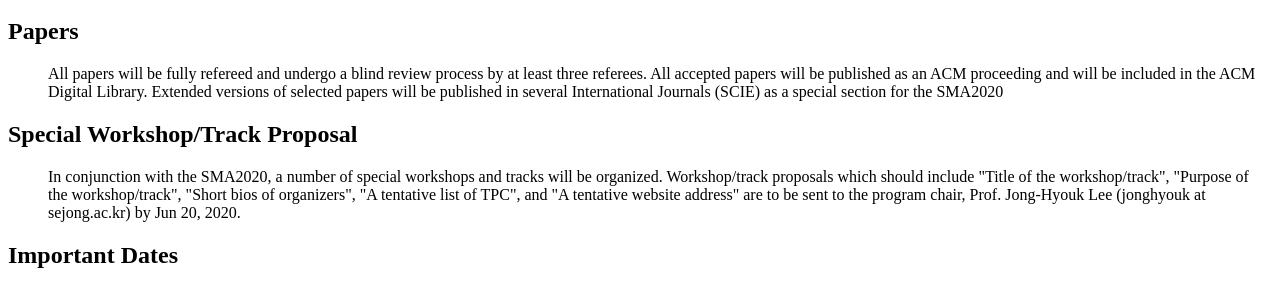
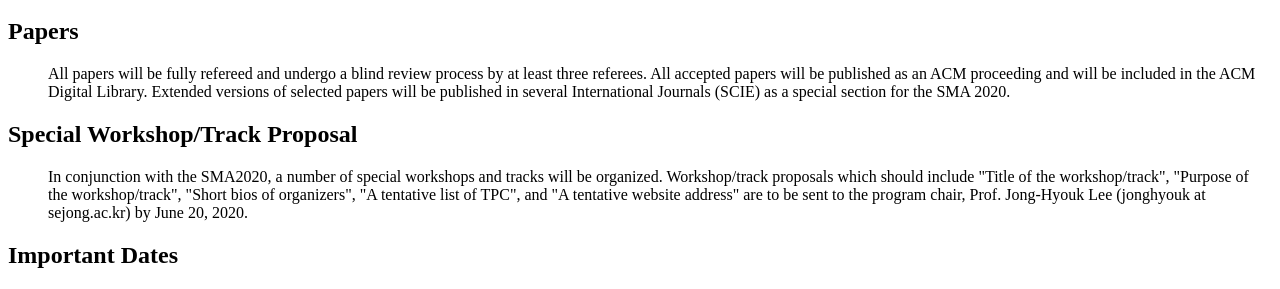
Before and after one commit to icea-conf/sma-2020.github.io, a Jekyll site: the page built from papers/index.html, in a window 1280 px wide. Shown: the part 700-989 px from the top of the page. Built offline with Jekyll 4.4.1, drawn with Linux system fonts in a browser that asks for light colours.

Commit message:
Update index.html

```diff
--- a/papers/index.html
+++ b/papers/index.html
@@ -39,14 +39,14 @@
 
             <h2>Papers</h2>
             <ul>
-                        <p>All papers will be fully refereed and undergo a blind review process by at least three referees. All accepted papers will be published as an ACM proceeding and will be included in the ACM Digital Library. Extended versions of selected papers will be published in several International Journals (SCIE) as a special section for the SMA2020</p>
+                        <p>All papers will be fully refereed and undergo a blind review process by at least three referees. All accepted papers will be published as an ACM proceeding and will be included in the ACM Digital Library. Extended versions of selected papers will be published in several International Journals (SCIE) as a special section for the SMA 2020.</p>
             </ul>
 
             <h3> </h3>
 
             <h2>Special Workshop/Track Proposal</h2>
             <ul>
-                        <p>In conjunction with the SMA2020, a number of special workshops and tracks will be organized. Workshop/track proposals which should include "Title of the workshop/track", "Purpose of the workshop/track", "Short bios of organizers", "A tentative list of TPC", and "A tentative website address" are to be sent to the program chair, Prof. Jong-Hyouk Lee (jonghyouk at sejong.ac.kr) by Jun 20, 2020.</p>
+                        <p>In conjunction with the SMA2020, a number of special workshops and tracks will be organized. Workshop/track proposals which should include "Title of the workshop/track", "Purpose of the workshop/track", "Short bios of organizers", "A tentative list of TPC", and "A tentative website address" are to be sent to the program chair, Prof. Jong-Hyouk Lee (jonghyouk at sejong.ac.kr) by June 20, 2020.</p>
             </ul>
 
             <h3> </h3>
```
